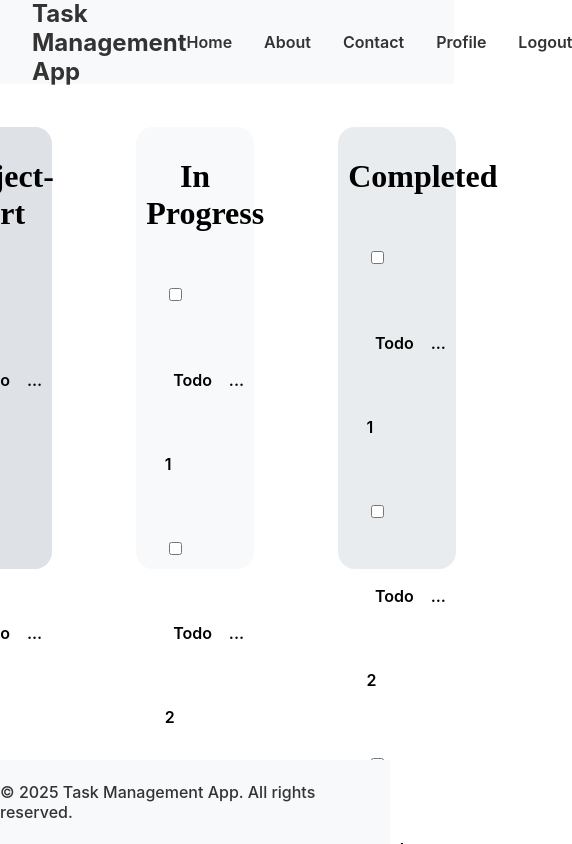
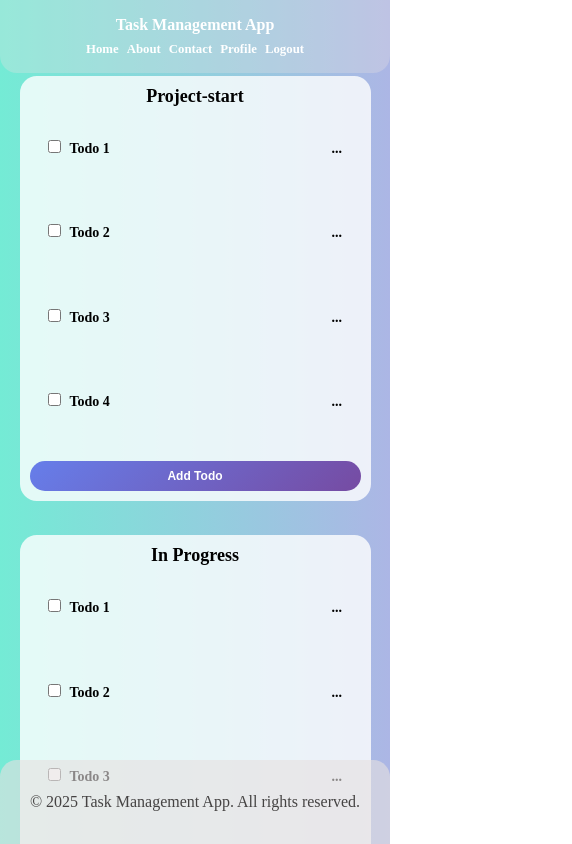
Before and after one commit to vishwajeet-coder07/Task-Managment-Web, a React (Create React App) app: page / in a window 390 px wide. Shown: the top 844 px of the page, 572 px wide, since content can reach past the window. Built offline with nearby package versions, Linux system fonts and the light colour scheme.

Commit message:
conflicts resolved

```diff
--- a/src/App.css
+++ b/src/App.css
@@ -30,10 +30,11 @@ padding: 0 1vh;
   border-radius: 20px;
   cursor: pointer;
   font-weight: 700;
-  background-color: #007bff;
+background-image: linear-gradient(135deg, #667eea 0%, #764ba2 100%);
   color: white;
   font-size: 16px;
   margin-top: 2vh;
+  transition: background-image 0.3s ease;
 }
 .bigcontainer{
   display: flex;
@@ -44,17 +45,19 @@ padding: 0 1vh;
   justify-content: space-between;
   align-items: center;
   padding: 0 2rem;
-  background-color: #f8f9fa;
+  background-color: rgba(231, 226, 226, 0.3);
   position: absolute;
   top: 0;
   left: 0;
   height: 10vh;
   width: 100%;
   z-index: 1000;
+  border-bottom-left-radius: 2vh;
+  border-bottom-right-radius: 2vh;
 }
 
 .navbar h1 {
-  color: #333;
+  color: white;
   font-size: 1.5rem;
   font-weight: 700;
   margin: 0;
@@ -69,10 +72,11 @@ padding: 0 1vh;
 }
 
 .nav-links li {
-  color: #333;
+  color: white;
   font-size: 1rem;
   font-weight: 600;
   cursor: pointer;
+  transition: color 0.3s ease;
 }
 .nav-links li:hover {
   color: #007bff;
@@ -87,25 +91,27 @@ padding: 0 1vh;
 .footer {
   width: 100%;
   height: 10vh;
-  background-color: #f8f9fa;
+  background-color: rgba(231, 226, 226, 0.6);
   display: flex;
   justify-content: center;
   align-items: center;
-  color: #333;
+  color: rgb(69, 67, 67);
   font-size: 1rem;
   font-weight: 500;
   position: absolute;
   bottom: 0;
   left: 0;
+  border-top-left-radius: 2vh;
+  border-top-right-radius: 2vh;
 }
 .container.third{
-  background-color: #e9ecef;
+  background-color: rgba(255, 255, 255, 0.8);
 }
 .container.second{
-  background-color: #f8f9fa;
+  background-color: rgba(255, 255, 255, 0.8);
 }
 .container.first{
-  background-color: #dee2e6;
+  background-color: rgba(255, 255, 255, 0.8);
 }
 body{
   display: flex;
@@ -114,3 +120,69 @@ body{
   margin: 0;
   padding-top: 5vh;
 }
+/* responsive*/
+@media (max-width: 900px) {
+  .bigcontainer{
+    flex-direction: column;
+    align-items: center;
+  }
+}
+
+@media (max-width: 780px) {
+  body{
+    padding-top: 2vh;
+  }
+  .bigcontainer{
+    flex-direction: column;
+    align-items: center;
+  }
+  .container{
+    margin: 2vh 0;
+  }
+  .navbar {
+    padding: 0 1rem;
+  }
+  .navbar h1 {
+    font-size: 1.2rem;
+  }
+  .nav-links {
+    gap: 1rem;
+  }
+  .nav-links li {
+    font-size: 0.9rem;
+  }
+}
+@media (max-width: 400px) {
+  .container{
+    width: 90vw;
+    height: auto;
+  }
+  .container-btn{
+    font-size: 12px;
+    padding: 8px 5px;
+  }
+  .container-list{
+    font-size: 14px;
+  }
+  .container-header{
+    font-size: 18px;
+  }
+  .navbar {
+    padding: 0 0.5rem;
+    flex-direction: column;
+    height: auto;
+    padding: 1rem 0.5rem;
+  }
+  .navbar h1 {
+    font-size: 1rem;
+    margin-bottom: 0.5rem;
+  }
+  .nav-links {
+    gap: 0.5rem;
+    flex-wrap: wrap;
+    justify-content: center;
+  }
+  .nav-links li {
+    font-size: 0.8rem;
+  }
+}
--- a/src/App.jsx
+++ b/src/App.jsx
@@ -1,3 +1,4 @@
+
 import './App.css';
 import React from 'react';
 import Header from './components/Header.jsx';
--- a/src/index.css
+++ b/src/index.css
@@ -1,13 +1,12 @@
-body {
+*{
   margin: 0;
-  font-family: -apple-system, BlinkMacSystemFont, 'Segoe UI', 'Roboto', 'Oxygen',
-    'Ubuntu', 'Cantarell', 'Fira Sans', 'Droid Sans', 'Helvetica Neue',
-    sans-serif;
-  -webkit-font-smoothing: antialiased;
-  -moz-osx-font-smoothing: grayscale;
+  padding: 0;
+  box-sizing: border-box;
 }
-
-code {
-  font-family: source-code-pro, Menlo, Monaco, Consolas, 'Courier New',
-    monospace;
+body{
+display: flex;
+justify-content: center;
+align-items: center;
+margin-top: 5vh;
+background-image: linear-gradient(to right, #74ebd5, #ACB6E5);
 }
```
Also changed, not shown: 9 other files (tests, documents, lock files or other folders).
